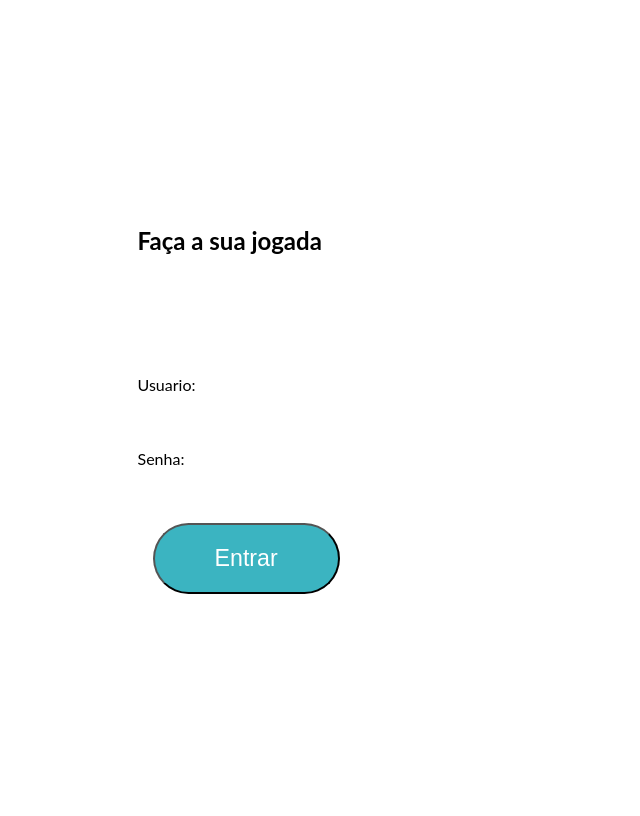
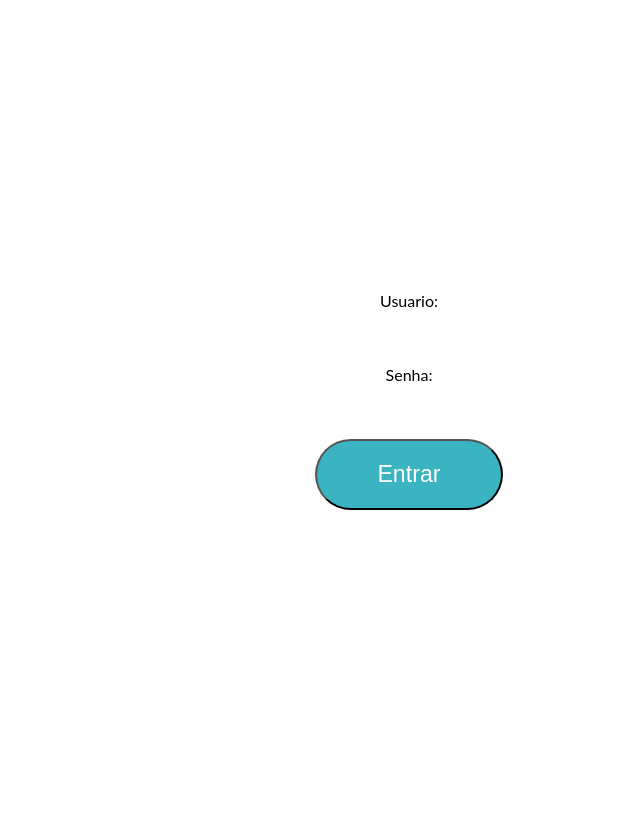
Before and after one commit to luhpi/DJokenpo, a Django app: page /jogo in a window 1280 px wide. Shown: the whole page, without its empty margins (231-871 px from the left). Run offline with Django 3.2, Linux system fonts and the light colour scheme.

Commit message:
centralizado agora

```diff
--- a/jokenpo/jogo/templates/main.html
+++ b/jokenpo/jogo/templates/main.html
@@ -6,6 +6,7 @@ body {
   font-family: 'Lato', sans-serif;
   display: flex;
   flex-direction: row;
+  text-align: center;
   align-items: center;
   justify-content: center;
   height: 100vh;
@@ -18,6 +19,7 @@ input[type=text] {
   box-sizing: border-box;
   border: 2px;
   border-color: #048998;
+  text-align: center;
 }
 
 input[type=password] {
@@ -27,6 +29,7 @@ input[type=password] {
   box-sizing: border-box;
   border: 2px;
   border-color: #048998;
+  text-align: center;
 }
 p {
   max-width: 560px;
@@ -34,6 +37,7 @@ p {
   border-bottom: 1px solid #eee;
   margin-bottom: 30px;
   font-size: 18px;
+  text-align: center;
   line-height: 2;
   color: #222;
 }
@@ -161,10 +165,10 @@ keyframes active {
 </head>
  <body>
    <main>
-       <h2 id="header1"> Faça a sua jogada  </h2>
-       <h3 id="header2">  </h3>
-       <h1 id="header3"><br> <br></h1>
        {% block content %}
+         <h2 id="header1"> Faça a sua jogada  </h2>
+         <h3 id="header2">  </h3>
+         <h1 id="header3"><br> <br></h1>
          <input class="button" type="submit" onclick="jogar('pedra')" name="pedra" value="PEDRA">
          <input class="button" type="submit" onclick="jogar('papel')" name="papel" value="PAPEL">
          <input class="button" type="submit" onclick="jogar('tesoura')" name="tesoura" value="TESOURA">
```
